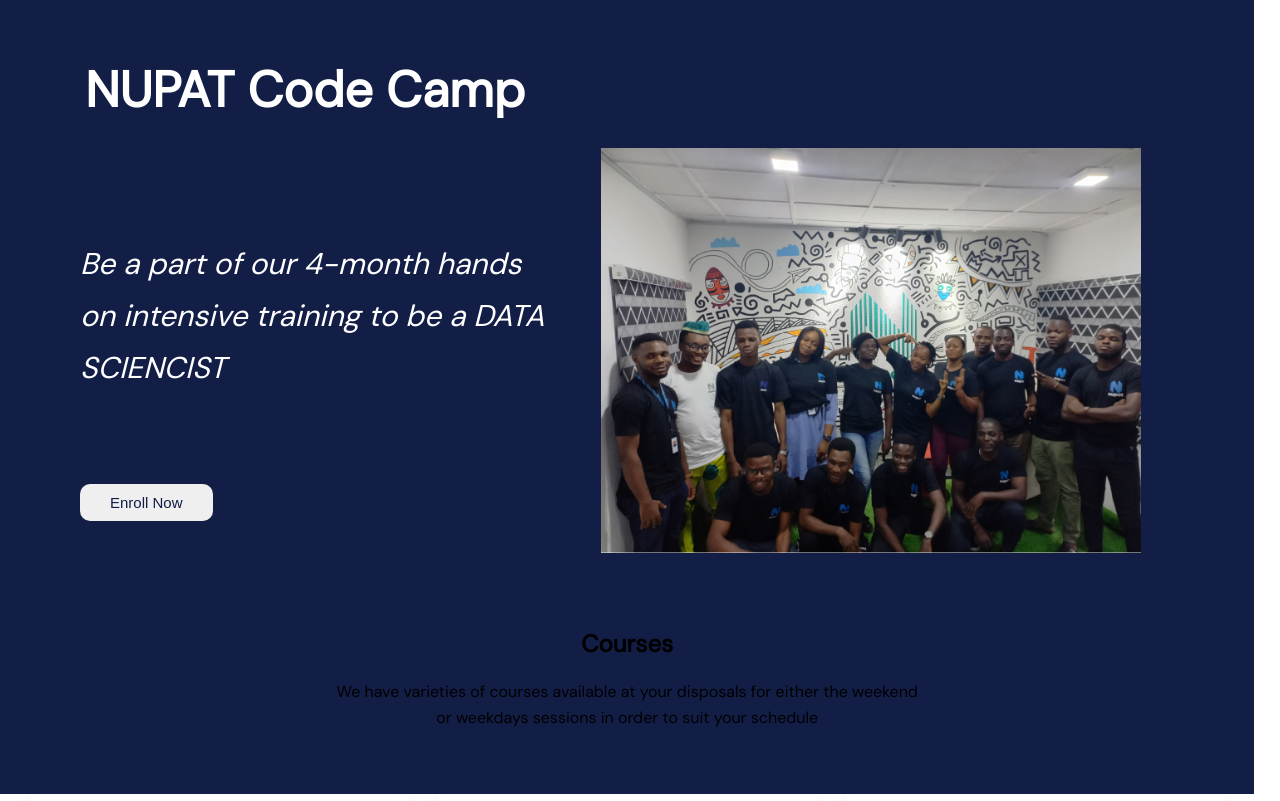
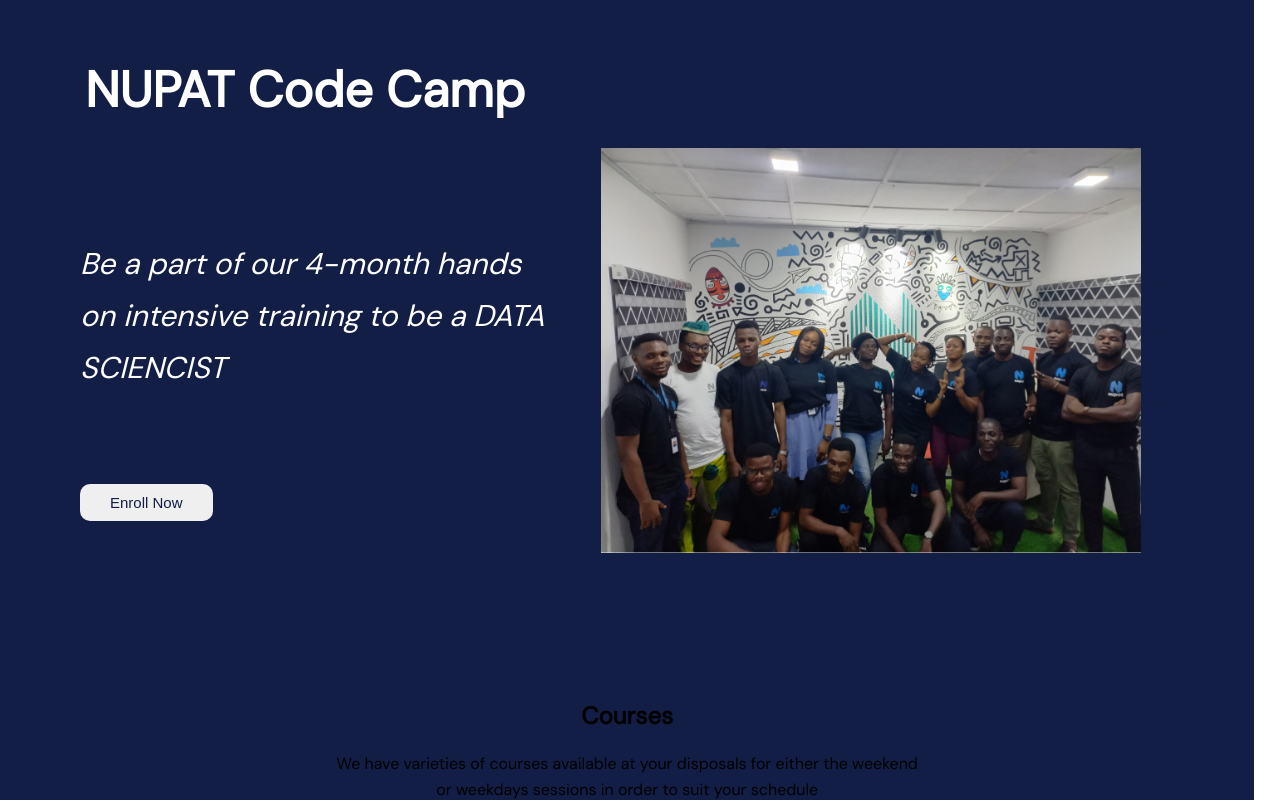
Before and after one commit to Oxygene1/nupat_web_2, a React (Create React App) app in the folder nupat/: page / in a window 1280 px wide. Shown: the top 801 px of the page. Built offline with nearby package versions, Linux system fonts and the light colour scheme.

Commit message:
NUPAT Code Camp Carousel

```diff
--- a/nupat/src/components/Carousel.css
+++ b/nupat/src/components/Carousel.css
@@ -7,6 +7,9 @@
     justify-content: center;
     background-color: #131e47;
 
+}
+.cardTitle1{
+    padding-top: 3em;
 }
 /* div{
     border: 2px solid red;
```
Also changed, not shown: nupat/src/Images/carousel-image-5.jpg, nupat/src/Images/carousel-image-6.jpg.
